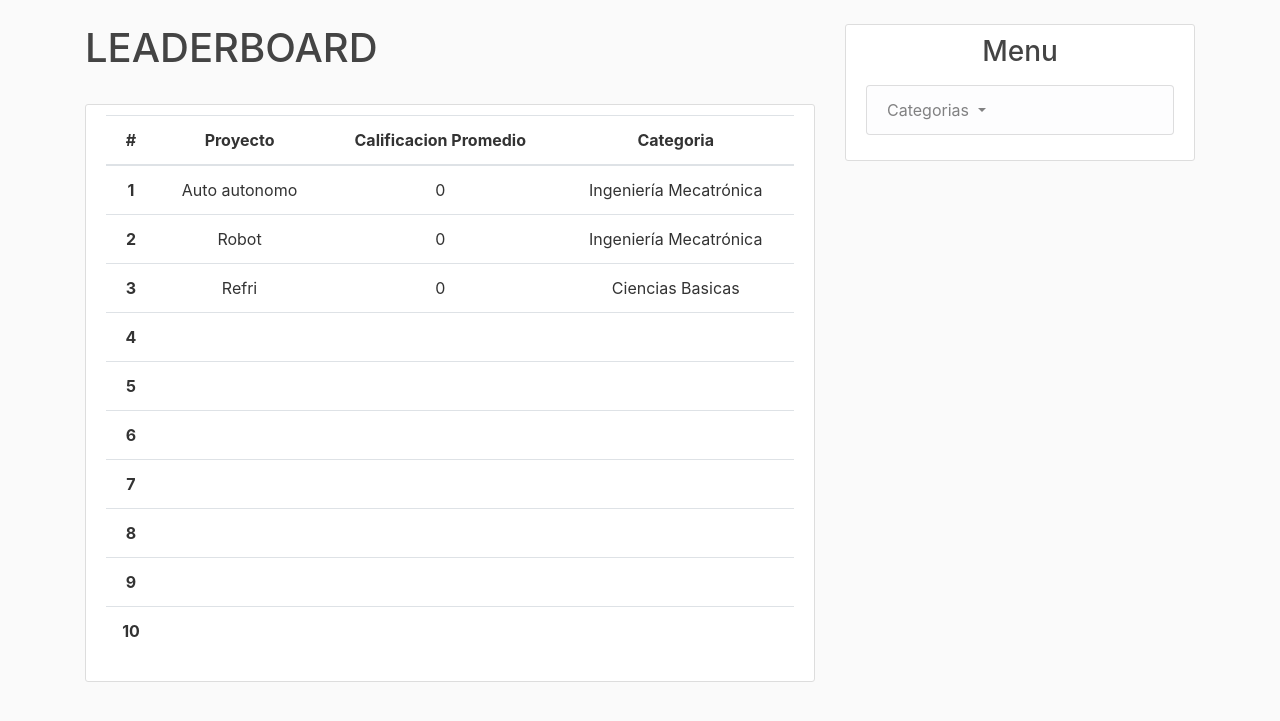
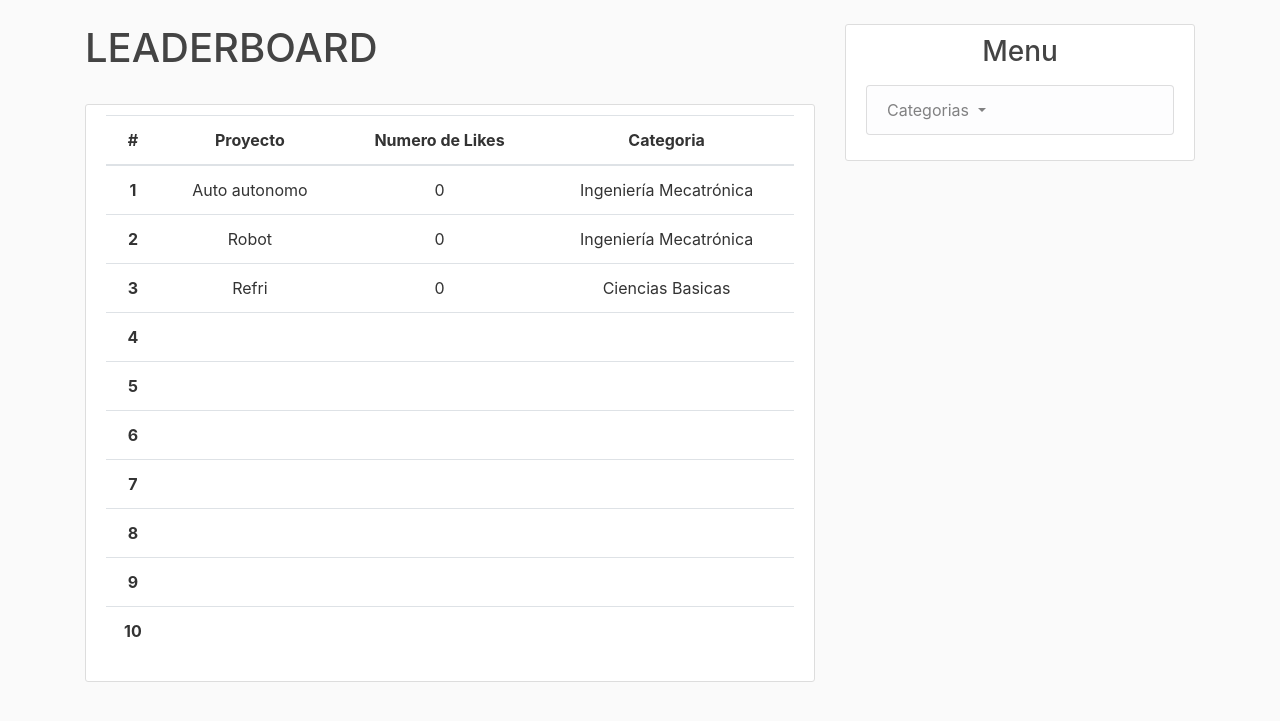
Before and after one commit to MartinAlegria/FeriaIngenieria, a Django app: page /leaderboard/ in a window 1280 px wide. Shown: the part 56-777 px from the top of the page. Run offline with Django 3.2, Linux system fonts and the light colour scheme; a user stored in the database is signed in; data comes from the database, SQL or seed files in the repository; some libraries are stand-ins or nearby versions.

Commit message:
Leaderboard change

```diff
--- a/feria_ing/templates/feria_ing/leaderboard.html
+++ b/feria_ing/templates/feria_ing/leaderboard.html
@@ -9,7 +9,7 @@
                       <tr>
                         <th scope="col">#</th>
                         <th scope="col">Proyecto</th>
-                        <th scope="col">Calificacion Promedio</th>
+                        <th scope="col">Numero de Likes</th>
                         <th scope="col">Categoria</th>
                       </tr>
                     </thead>
```
